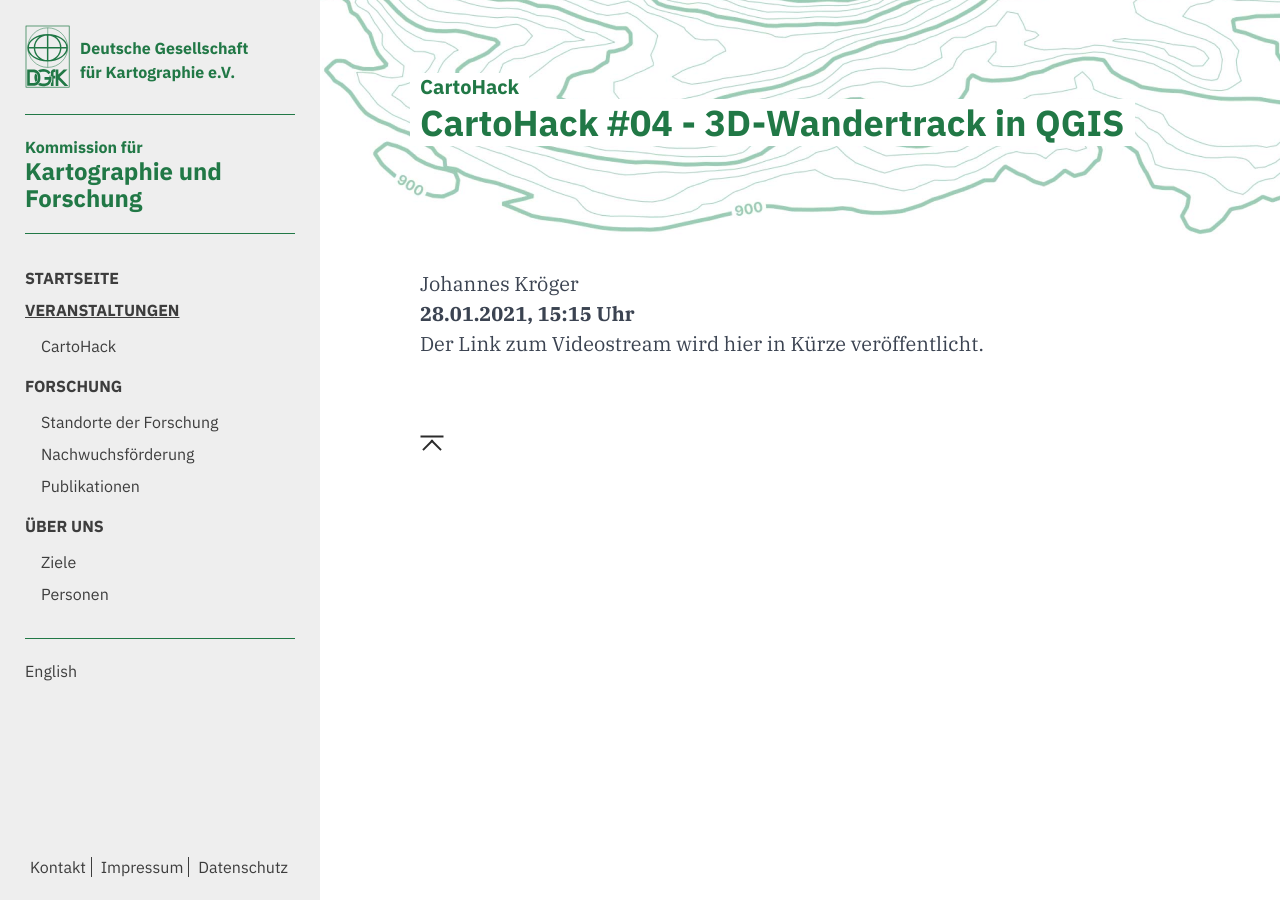
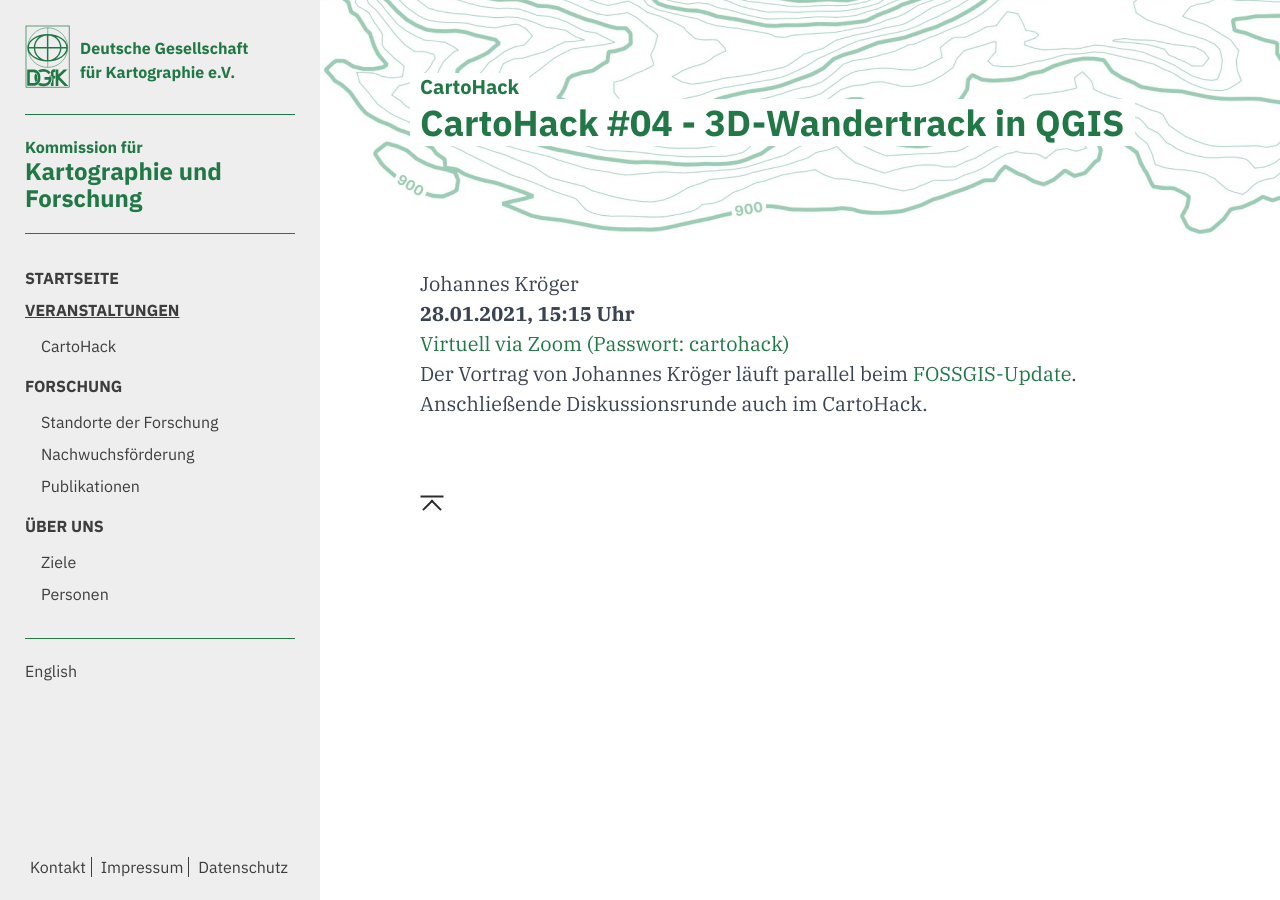
Before and after one commit to sebastian-meier/dgfk-kommission-forschung, a Jekyll site: the page built from de/events/cartohack/04-wandern.md, in a window 1280 px wide. Built offline with Jekyll 4.4.1, drawn with Linux system fonts in a browser that asks for light colours.

Commit message:
Update 04-wandern.md

```diff
--- a/de/events/cartohack/04-wandern.md
+++ b/de/events/cartohack/04-wandern.md
@@ -11,4 +11,5 @@ redirect_from:
 
 Johannes Kröger<br />
 <strong>28.01.2021, 15:15 Uhr</strong><br />
-Der Link zum Videostream wird hier in Kürze veröffentlicht.
+<a href="https://hcu-hamburg.zoom.us/j/82601927609">Virtuell via Zoom (Passwort: cartohack)</a><br />
+Der Vortrag von Johannes Kröger läuft parallel beim <a href="https://fossgis-update.de/">FOSSGIS-Update</a>. Anschließende Diskussionsrunde auch im CartoHack.
```
